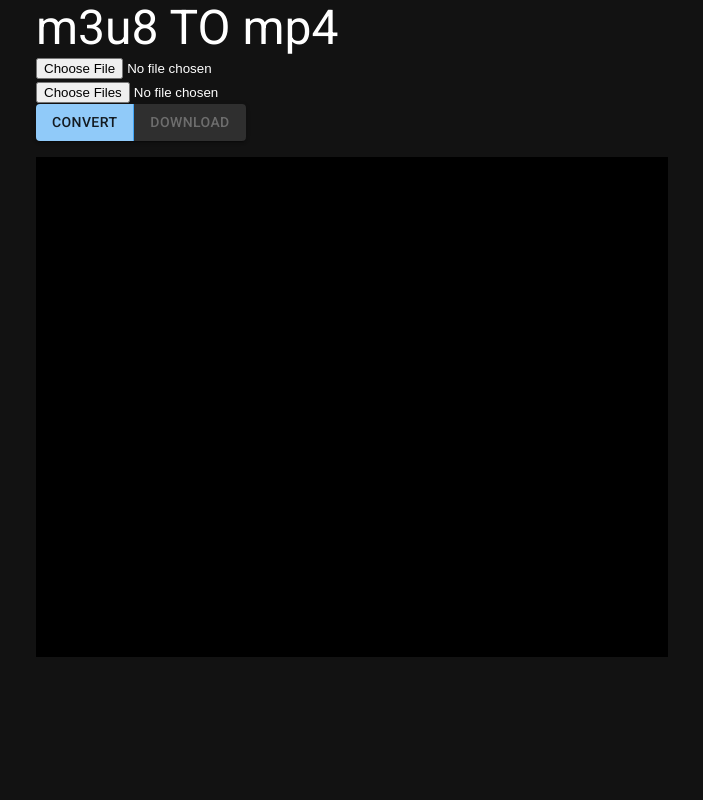
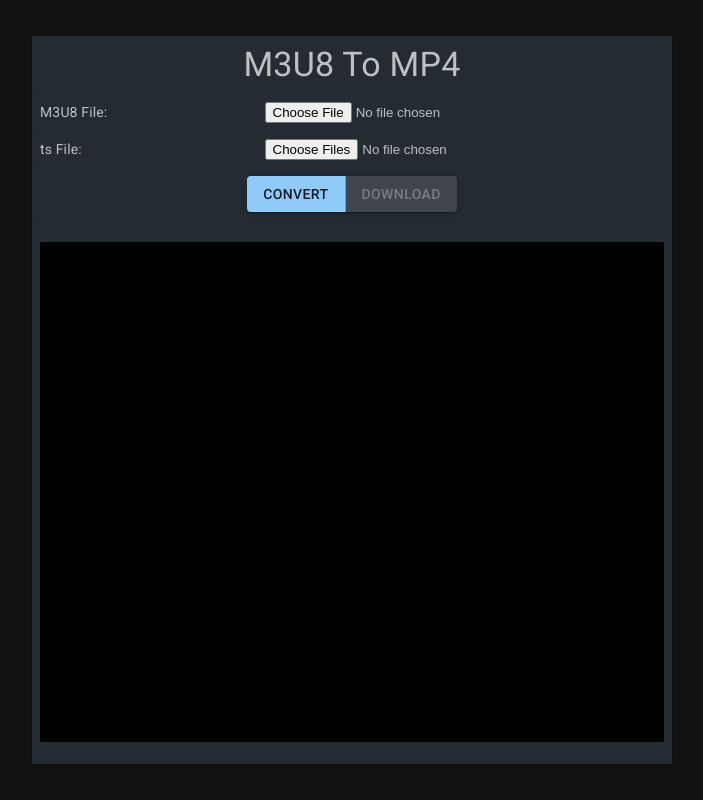
Before and after one commit to greycodee/VidConvert, a React (Vite) app: page / in a window 1280 px wide. Shown: the whole page, without its empty margins (288-991 px from the left). Built offline with nearby package versions, Linux system fonts and the light colour scheme; what @ffmpeg/ffmpeg would draw is missing.

Commit message:
update ui

```diff
--- a/package.json
+++ b/package.json
@@ -18,6 +18,7 @@
     "@mui/styled-engine": "npm:@mui/styled-engine-sc@latest",
     "@mui/styled-engine-sc": "^5.12.0",
     "buffer": "^6.0.3",
+    "csstype": "^3.0.10",
     "notistack": "^3.0.1",
     "react": "^18.2.0",
     "react-dom": "^18.2.0",
--- a/src/App.jsx
+++ b/src/App.jsx
@@ -5,8 +5,50 @@ import Grid from '@mui/material/Grid';
 import Button from '@mui/material/Button';
 import ButtonGroup from '@mui/material/ButtonGroup';
 import Typography from '@mui/material/Typography';
+import Stack from '@mui/material/Stack';
+import Paper from '@mui/material/Paper';
 import { useSnackbar } from 'notistack';
 import { parseM3u8File } from './util/M3u8Utils';
+import { styled } from '@mui/material/styles';
+
+const Item = styled(Paper)(({ theme }) => ({
+  backgroundColor: theme.palette.mode === 'dark' ? '#1A2027' : '#fff',
+  ...theme.typography.body2,
+  padding: theme.spacing(1),
+  textAlign: 'center',
+  color: theme.palette.text.secondary,
+  borderRadius: '0px',
+}));
+
+const LogTermainl = styled('pre')(({ theme }) => ({
+  backgroundColor: theme.palette.mode === 'dark' ? '#000' : '#fff',
+  color: theme.palette.text.secondary,
+  height: '500px',
+  width: '100%',
+  overflow: 'auto',
+  textAlign: 'left',
+}));
+
+// eslint-disable-next-line react/prop-types
+const FileInputBox = ({ label, accept, onChange, multiple }) => (
+  <Stack direction="row">
+    <Box
+      flex={1}
+      textAlign={'left'}
+    >
+      <label htmlFor='contained-button-file'>{label}</label>
+    </Box>
+    <Box flex={7}>
+      <input type='file' accept={accept} onChange={onChange} multiple={multiple} />
+    </Box>
+
+  </Stack>
+);
+
+const FileInput = styled(FileInputBox)(({ theme }) => ({
+  padding: theme.spacing(1),
+}));
+
 
 const ffmpeg = createFFmpeg({ log: true });
 
@@ -34,10 +76,10 @@ function App() {
     }
   }, []);
 
-  useEffect(() => {
-    // Set the log element to the ref
-    logRef.current = document.getElementById('log');
-  }, []);
+  // useEffect(() => {
+  //   // Set the log element to the ref
+  //   logRef.current = document.getElementById('log');
+  // }, []);
 
   const convertFile = async () => {
     try {
@@ -127,32 +169,40 @@ function App() {
 
   return (
 
-    <Grid container justifyContent="center" alignItems="center" spacing={2}>
+    <Grid
+      container
+      justifyContent="center"
+      alignItems="center"
+      width='100vw'
+    >
       <Grid item xs={12} sm={8} md={6}>
-        <Box>
-          <Typography variant="h3">
-            m3u8 TO mp4
-          </Typography>
-          <Box className='m3u8File'>
-            <input type='file' accept=".m3u8" onChange={handleM3u8FileChange} />
-          </Box>
-          <Box className='tsFiles'>
-            <input type='file' onChange={handleTsFilesChange} multiple />
-          </Box>
+        <Stack>
+          <Item >
+            <Typography variant="h4" >
+              M3U8 To MP4
+            </Typography>
+          </Item>
+          <Item>
+            <FileInput label="M3U8 File:" onChange={handleM3u8FileChange} accept=".m3u8" />
+          </Item>
+          <Item>
+            <FileInput label="ts File:" onChange={handleTsFilesChange} multiple />
+          </Item>
 
-          <Box className='btn'>
+          <Item>
             <ButtonGroup variant="contained" aria-label="outlined primary button group">
               <Button variant="contained" onClick={convertFile} disabled={convertBtnDisEnable}>Convert</Button>
               <Button variant="contained" onClick={handleDownload} disabled={downLoadBtnDisEnable}>Download</Button>
 
             </ButtonGroup>
-          </Box>
-          <Box className='logBox'>
-            <pre id="log" style={{ backgroundColor: 'black', color: 'white', height: '500px', width: '100%', overflow: 'auto' }}>
+          </Item>
+          <Item>
+            <LogTermainl ref={logRef}>{log}</LogTermainl>
+            {/* <pre ref={logRef} style={{ backgroundColor: 'black', color: 'white', height: '500px', width: '100%', overflow: 'auto' }}>
               {log}
-            </pre>
-          </Box>
-        </Box>
+            </pre> */}
+          </Item>
+        </Stack>
       </Grid>
     </Grid>
   );
--- a/src/index.css
+++ b/src/index.css
@@ -1,5 +1,6 @@
-
-
-body {
-  background-color: #474040;
+:root{
+  height: 100vh;
+  display: flex;
+  align-items: center;
+  justify-content: center;
 }
--- a/src/main.jsx
+++ b/src/main.jsx
@@ -4,6 +4,7 @@ import App from './App.jsx'
 import { SnackbarProvider } from 'notistack';
 import { createTheme, ThemeProvider } from '@mui/material/styles';
 import CssBaseline from '@mui/material/CssBaseline';
+import './index.css'
 
 import '@fontsource/roboto/300.css';
 import '@fontsource/roboto/400.css';
```
Also changed, not shown: 1 other file (tests, documents, lock files or other folders).
